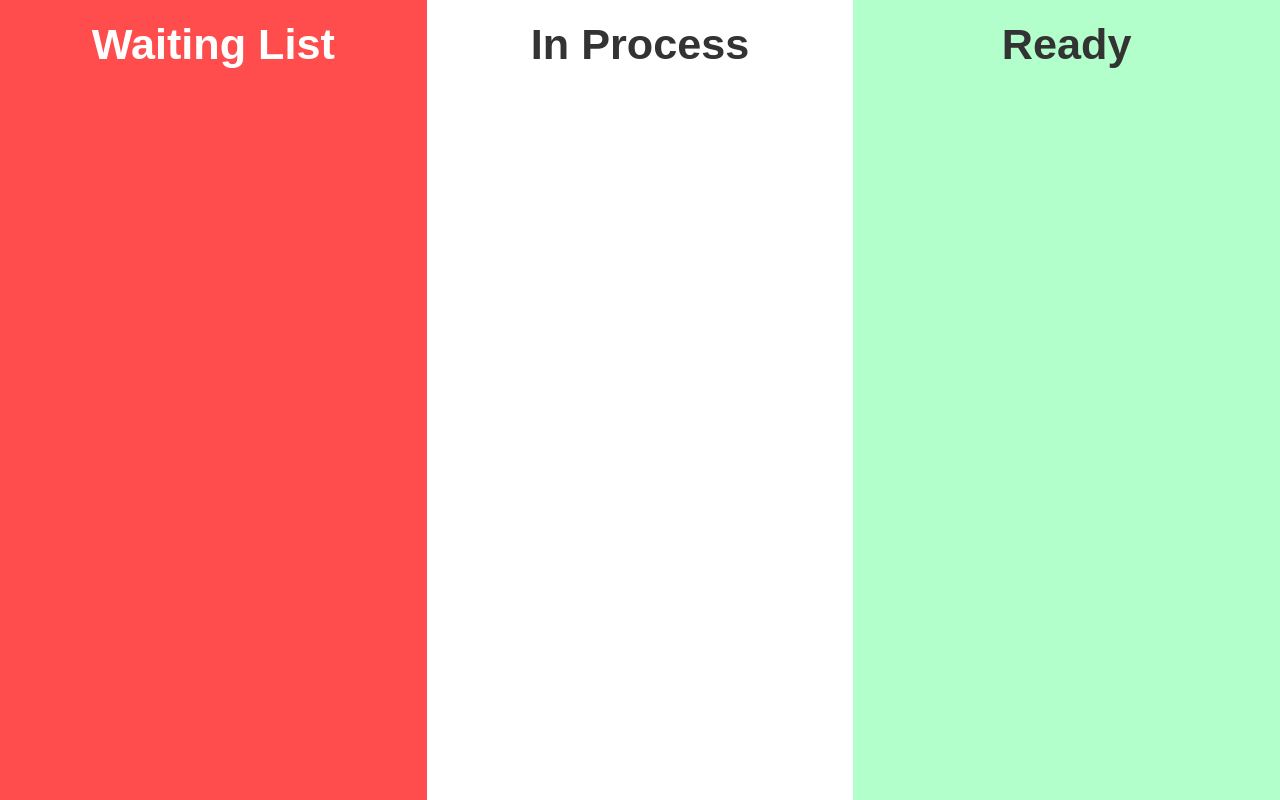
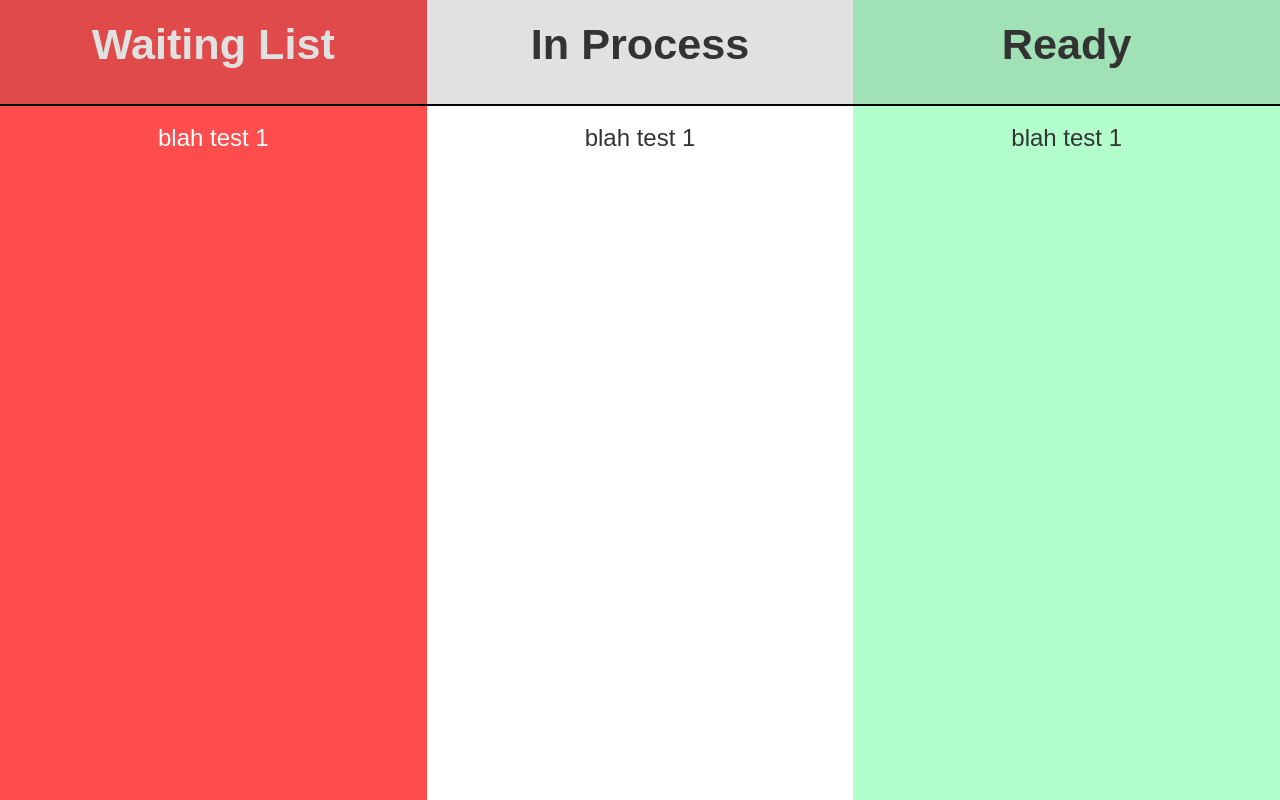
Before and after one commit to ChrisY60/Doughminators, a Flask app: template WebApp/templates/backend.html in a window 1280 px wide. Run offline with Flask 3, Linux system fonts and the light colour scheme; the template is opened without the code that fills it, so the values that code supplies are empty.

Commit message:
better user interface for backend

```diff
--- a/WebApp/templates/backend.html
+++ b/WebApp/templates/backend.html
@@ -5,18 +5,35 @@
     <meta name="viewport" content="width=device-width, initial-scale=1.0">
     <title>Status Board</title>
     <link rel="stylesheet" href="style.css">
-</head>
-<body>
+    <div class="border"></div>
     <div class="container">
         <div class="column waiting-list">
             <h2>Waiting List</h2>
+
         </div>
         <div class="column in-process">
             <h2>In Process</h2>
+
         </div>
         <div class="column ready">
             <h2>Ready</h2>
+
         </div>
     </div>
+    <div class="borderline"></div>
+</head>
+<body>
+
+    <div class="container2">
+        <div class="column2 waiting-list">
+        <p> blah test 1</p>
+        </div>
+    <div class="column2 in-process">
+    <p> blah test 1</p>
+        </div>
+    <div class="column2 ready">
+    <p> blah test 1</p>
+    </div>
+</div>
 </body>
 </html>
--- a/WebApp/templates/style.css
+++ b/WebApp/templates/style.css
@@ -10,12 +10,33 @@ body, html {
     margin: 0;
 }
 
-.container {
-    display: flex;
+.border{
+    position:absolute;
+    background-color: rgb(59, 59, 59);
+    opacity: 15%;
+    display:flex;
     width: 100%;
-    height: 100vh;
+    height: 13vh;
 }
 
+.borderline{
+    position:absolute;
+    background-color: rgb(0, 0, 0);
+    display:flex;
+    width: 100%;
+    height: 0.2vh;
+}
+.container {
+    display:flex;
+    width: 100%;
+    height: 13vh;
+}
+
+.container2 {
+    display:flex;
+    width: 100%;
+    height: 87vh;
+}
 .column {
     flex: 1;
     display: flex;
@@ -26,7 +47,17 @@ body, html {
     font-size: 1.5em;
     text-align: center;
 }
+.column2 {
+    flex: 1;
+    display: flex;
+    align-items: flex-start;
+    justify-content: center;
+    padding-top: 20px;
+    color: white;
+    font-size: 1.5em;
+    text-align: center;
 
+}
 /* Background colors for each column */
 .waiting-list {
     background-color: #ff4d4d;
```
